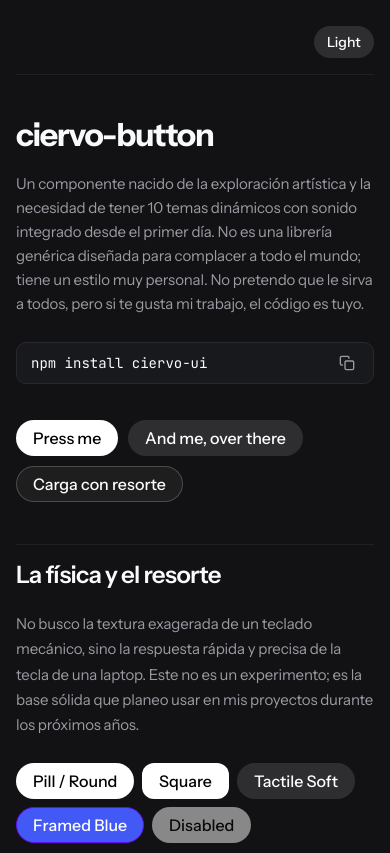
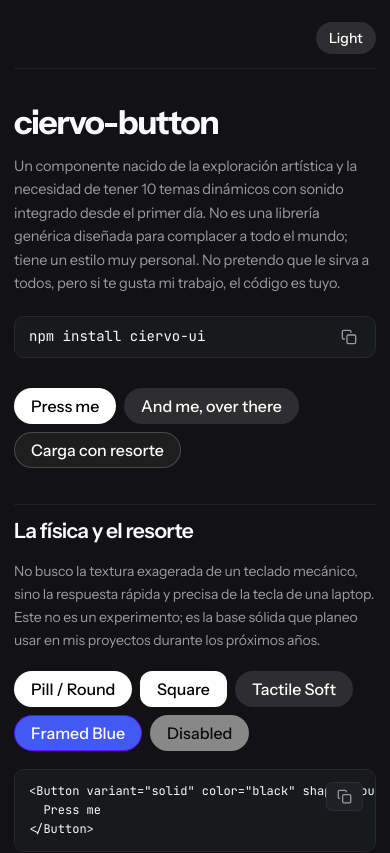
Before and after one commit to Emanuel-Balbuena/ciervo-ui, a Vue app: page / in a window 390 px wide. Shown: the top 853 px of the page. Built offline with nearby package versions, Linux system fonts and the light colour scheme.

Commit message:
feat: initialize ui-playground with theme-aware Button component and interactive demo app

```diff
--- a/index.html
+++ b/index.html
@@ -2,6 +2,7 @@
 <html lang="en">
   <head>
     <meta charset="UTF-8" />
+    <meta name="viewport" content="width=device-width, initial-scale=1.0, maximum-scale=1.0, user-scalable=no" />
     <link rel="icon" type="image/svg+xml" href="/favicon.svg" />
     <link rel="preconnect" href="https://fonts.googleapis.com" />
     <link rel="preconnect" href="https://fonts.gstatic.com" crossorigin />
--- a/src/App.vue
+++ b/src/App.vue
@@ -1220,28 +1220,41 @@ const selectedMatrixColor = ref<string>('all');
 
 .color-variants-grid {
   display: grid;
-  grid-template-columns: repeat(auto-fit, minmax(130px, 1fr));
-  gap: 16px;
+  grid-template-columns: repeat(5, 1fr);
+  gap: 12px;
 }
 
 .variant-column {
   display: flex;
   flex-direction: column;
+  align-items: center;
   gap: 10px;
+  background: rgba(255, 255, 255, 0.02);
+  border: 1px solid var(--card-border-subtle);
+  border-radius: 12px;
+  padding: 12px 10px;
 }
 
 .variant-name {
   font-size: 11px;
-  font-weight: 600;
-  text-transform: capitalize;
+  font-weight: 700;
+  text-transform: uppercase;
+  letter-spacing: 0.05em;
   color: var(--text-tertiary);
 }
 
 .variant-duo {
   display: flex;
   flex-direction: column;
-  align-items: flex-start;
+  align-items: center;
   gap: 8px;
+  width: 100%;
+}
+
+.variant-duo .btn {
+  width: 100%;
+  justify-content: center;
+  font-size: 13px;
 }
 
 /* =========================================
@@ -1265,11 +1278,11 @@ const selectedMatrixColor = ref<string>('all');
    ========================================= */
 @media (max-width: 768px) {
   .demo-wrapper {
-    padding: 24px 16px 60px 16px;
+    padding: 20px 14px 70px 14px;
   }
 
   .demo-container {
-    gap: 42px;
+    gap: 36px;
   }
 
   /* Top Navigation */
@@ -1277,24 +1290,28 @@ const selectedMatrixColor = ref<string>('all');
     flex-direction: row;
     justify-content: space-between;
     align-items: center;
-    padding-bottom: 16px;
+    padding-bottom: 14px;
   }
 
   .meta-tag {
-    font-size: 11.5px;
-    flex-wrap: wrap;
+    font-size: 11px;
     gap: 6px;
   }
 
   /* Hero */
+  .hero-section {
+    gap: 14px;
+  }
+
   .hero-title {
-    font-size: 38px;
+    font-size: clamp(32px, 8.5vw, 42px);
     letter-spacing: -0.04em;
+    line-height: 1.08;
   }
 
   .hero-subtitle {
-    font-size: 15px;
-    line-height: 1.6;
+    font-size: 14.5px;
+    line-height: 1.62;
   }
 
   .install-card {
@@ -1306,22 +1323,36 @@ const selectedMatrixColor = ref<string>('all');
   .hero-actions {
     display: flex;
     flex-wrap: wrap;
-    gap: 10px;
+    gap: 8px;
     width: 100%;
   }
 
   /* Story Showcase Rows */
+  .story-section {
+    gap: 14px;
+    padding-top: 10px;
+  }
+
+  .section-title {
+    font-size: 21px;
+  }
+
+  .section-text {
+    font-size: 14px;
+    line-height: 1.65;
+  }
+
   .showcase-row {
     display: flex;
     flex-wrap: wrap;
     align-items: center;
     gap: 8px;
-    padding: 8px 0;
+    padding: 4px 0;
   }
 
   /* Playground Canvas */
   .stage-canvas-card {
-    height: 220px;
+    height: 200px;
     border-radius: 14px;
   }
 
@@ -1331,7 +1362,7 @@ const selectedMatrixColor = ref<string>('all');
 
   /* Inspector Rows */
   .props-inspector-list {
-    gap: 18px;
+    gap: 16px;
   }
 
   .prop-control-row {
@@ -1353,15 +1384,17 @@ const selectedMatrixColor = ref<string>('all');
     display: inline-flex;
     flex-wrap: wrap;
     width: 100%;
-    gap: 3px;
-    padding: 3px;
+    gap: 4px;
+    padding: 4px;
+    box-sizing: border-box;
   }
 
   .segment-pill-btn {
-    padding: 6px 12px;
+    padding: 6px 10px;
     font-size: 12px;
     flex: 1 1 auto;
     text-align: center;
+    min-height: 34px;
   }
 
   .color-dots-pill-group {
@@ -1387,33 +1420,66 @@ const selectedMatrixColor = ref<string>('all');
     font-size: 12px;
   }
 
-  /* Matrix Section */
+  /* Matrix Section (Formato en cuadrícula espaciosa de 2 columnas) */
   .matrix-filter-bar {
+    display: flex;
     flex-direction: column;
     align-items: flex-start;
-    gap: 8px;
+    gap: 10px;
+    width: 100%;
+  }
+
+  .matrix-filter-bar .color-dots-pill-group {
+    width: 100%;
+    box-sizing: border-box;
   }
 
   .color-system-card {
     padding: 16px;
     border-radius: 14px;
-    gap: 14px;
+    gap: 16px;
   }
 
   .color-variants-grid {
-    grid-template-columns: repeat(auto-fill, minmax(130px, 1fr));
-    gap: 12px;
+    display: grid;
+    grid-template-columns: repeat(2, 1fr);
+    gap: 14px;
+    width: 100%;
+  }
+
+  .variant-column {
+    display: flex;
+    flex-direction: column;
+    gap: 8px;
+    background: rgba(255, 255, 255, 0.02);
+    padding: 10px;
+    border-radius: 10px;
+    border: 1px solid var(--card-border-subtle);
+  }
+
+  .variant-column:last-child:nth-child(odd) {
+    grid-column: span 2;
+  }
+
+  .variant-name {
+    font-size: 11px;
+    font-weight: 700;
+    letter-spacing: 0.05em;
   }
 
   .variant-duo {
-    display: flex;
-    flex-direction: row;
+    display: grid;
+    grid-template-columns: 1fr 1fr;
     gap: 6px;
-    flex-wrap: wrap;
+    width: 100%;
   }
 
   .variant-duo .btn {
-    flex: 1 1 auto;
+    width: 100%;
+    justify-content: center;
+    font-size: 12px;
+    padding-left: 8px;
+    padding-right: 8px;
   }
 
   /* Footer */
@@ -1425,10 +1491,6 @@ const selectedMatrixColor = ref<string>('all');
 }
 
 @media (max-width: 480px) {
-  .hero-title {
-    font-size: 32px;
-  }
-
   .meta-tag {
     display: none;
   }
@@ -1437,8 +1499,9 @@ const selectedMatrixColor = ref<string>('all');
     justify-content: flex-end;
   }
 
-  .color-variants-grid {
-    grid-template-columns: 1fr 1fr;
+  .variant-duo {
+    grid-template-columns: 1fr;
+    gap: 6px;
   }
 }
 </style>
--- a/src/components/Button/button.css
+++ b/src/components/Button/button.css
@@ -1311,3 +1311,13 @@
     --outline-active-bg: rgba(255, 20, 147, .30);
     --outline-active-text: rgba(255, 20, 147, .80);
 }
+
+/* =========================================
+   FÍSICA INDEPENDIENTE PARA DISPOSITIVOS MÓVILES
+   ========================================= */
+@media (max-width: 768px),
+(pointer: coarse) {
+    .btn {
+        --btn-spring-duration: 230ms;
+    }
+}
--- a/src/style.css
+++ b/src/style.css
@@ -88,6 +88,8 @@ html, body {
   color: var(--text-primary);
   font-family: 'Instrument Sans', -apple-system, BlinkMacSystemFont, 'Segoe UI', Roboto, sans-serif;
   min-height: 100vh;
+  touch-action: manipulation;
+  -webkit-tap-highlight-color: transparent;
 }
 
 code, pre, .font-mono {
```
